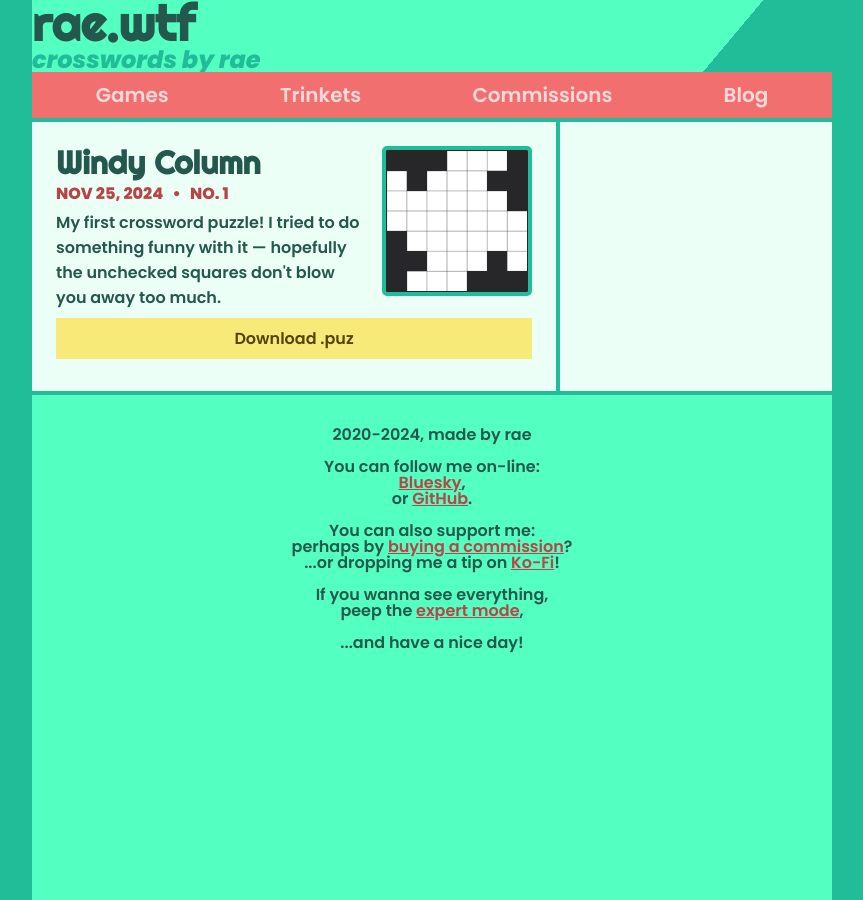
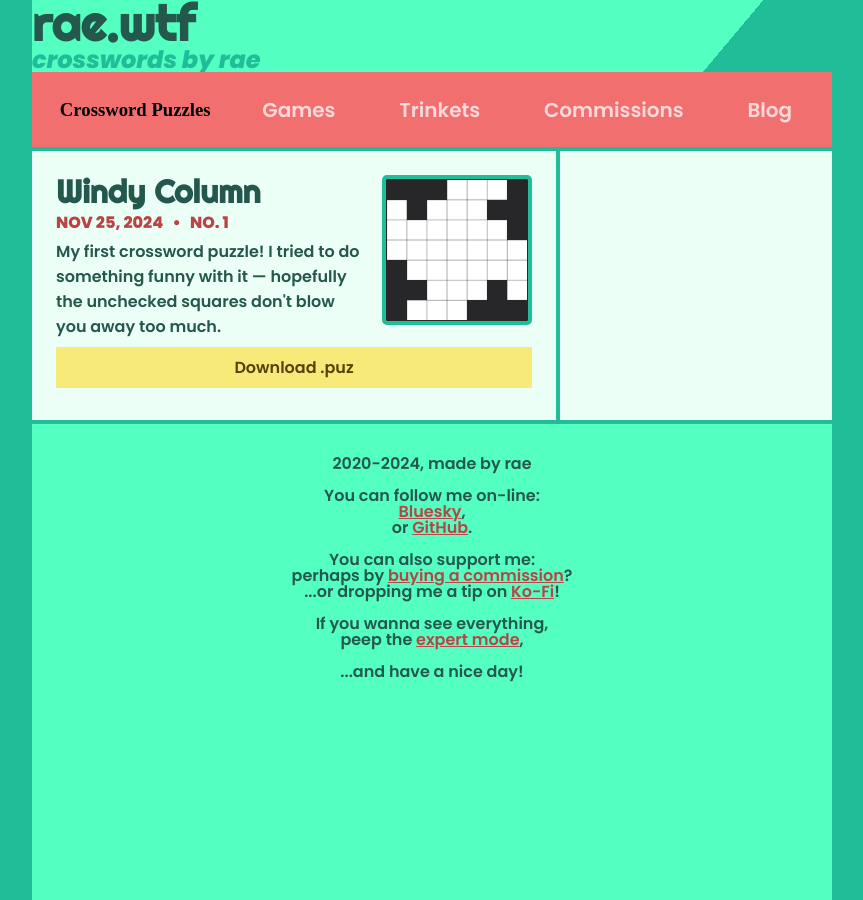
Before and after one commit to raewtf/raewtf.github.io, a Jekyll site: the page crosswords/index.html, which Jekyll copies as it is, in a window 1280 px wide. Shown: the whole page, without its empty margins (208-1071 px from the left). Built offline with Jekyll 4.4.1, drawn with Linux system fonts in a browser that asks for light colours.

Commit message:
second to last bump (lying)

```diff
--- a/blog/index.html
+++ b/blog/index.html
@@ -43,6 +43,7 @@ layout: null
 	</div>
 	<div class="sides">
 		<div class="side_left">
+			<h3>Blog Posts</h3>
 			{% for post in site.posts %}
 				{% if post.visible == 1  %}
 					<a href="{{ post.url }}" class="post_container {{ post.tag | slugify }}">
--- a/crosswords/index.html
+++ b/crosswords/index.html
@@ -32,6 +32,7 @@
 		<h2>crosswords by rae</h2>
 	</div>
 	<div class="nav">
+		<h3>Crossword Puzzles</h3>
 		<a href="../games">Games</a>
 		<a href="../trinkets">Trinkets</a>
 		<a href="../commissions">Commissions</a>
@@ -45,8 +46,6 @@
 			<p>My first crossword puzzle! I tried to do something funny with it — hopefully the unchecked squares don't blow you away too much.</p>
 			<a class="button">Download .puz</a>
 		</div>
-		<div class="side_right">
-		</div>
 	</div>
 	<div class="footer">
 		<p>2020-2024, made by rae</p>
```
